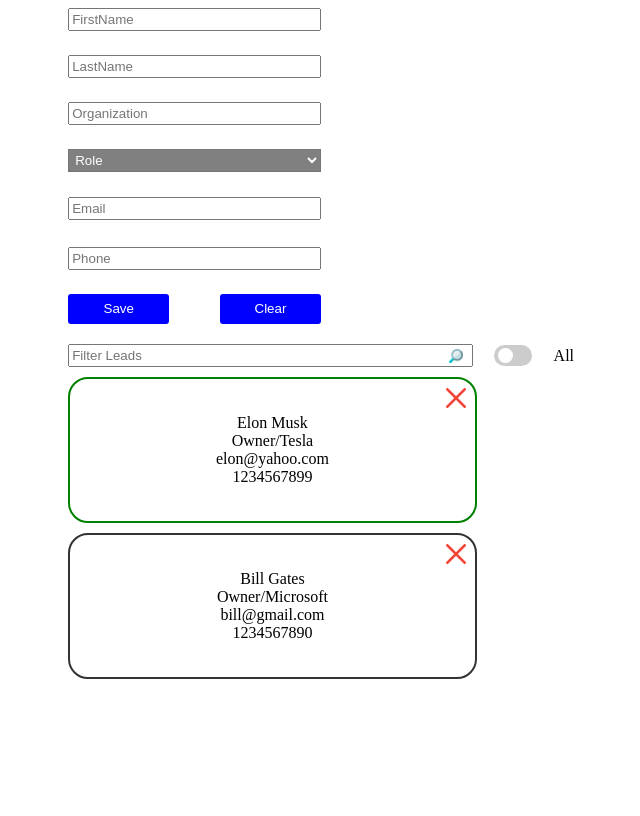
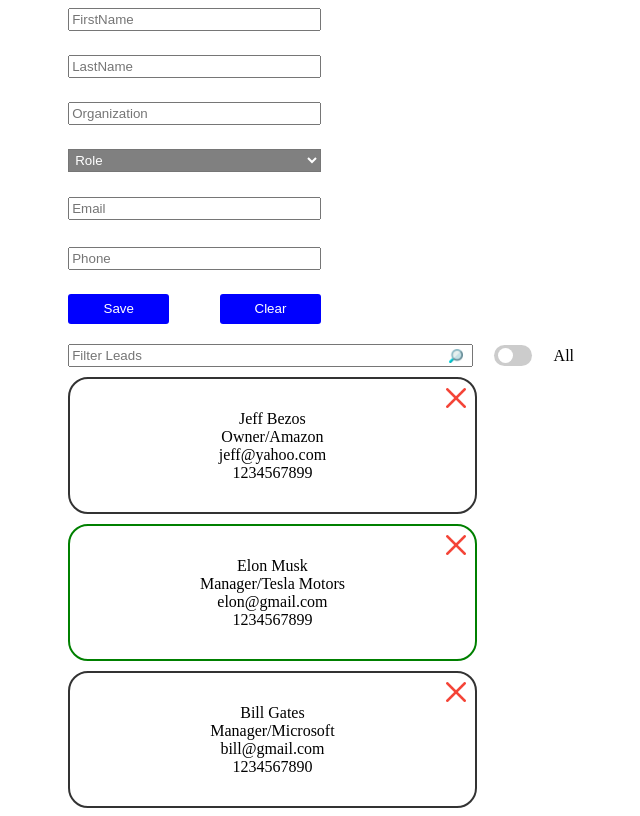
Before and after one commit to Tigran1991/Leads-Adding-App, a React (Create React App) app: page / in a window 1280 px wide. Shown: the whole page, without its empty margins (319-959 px from the left). Built offline with nearby package versions, Linux system fonts and the light colour scheme; data requests are answered from the project's data file.

Commit message:
fix lead updating feature

```diff
--- a/database/db.json
+++ b/database/db.json
@@ -4,23 +4,33 @@
       "firstName": "Bill",
       "lastName": "Gates",
       "organization": "Microsoft",
-      "role": "Owner",
+      "role": "Manager",
       "email": "bill@gmail.com",
       "phone": "1234567890",
       "id": 1,
-      "selected": false,
-      "completed": true
+      "selected": false
     },
     {
       "firstName": "Elon",
       "lastName": "Musk",
-      "organization": "Tesla",
-      "role": "Owner",
-      "email": "elon@yahoo.com",
+      "organization": "Tesla Motors",
+      "role": "Manager",
+      "email": "elon@gmail.com",
       "phone": "1234567899",
       "id": 2,
       "selected": true,
       "completed": true
+    },
+    {
+      "firstName": "Jeff",
+      "lastName": "Bezos",
+      "organization": "Amazon",
+      "role": "Owner",
+      "email": "jeff@yahoo.com",
+      "phone": "1234567899",
+      "id": 3,
+      "selected": false,
+      "completed": true
     }
   ]
 }
--- a/src/FormComponents/Form.js
+++ b/src/FormComponents/Form.js
@@ -49,7 +49,7 @@
     e.preventDefault()
     const emailValidationStatus = checkEmailValidation(e.target.email.value)
     const phoneValidationStatus = checkPhoneValidation(e.target.phone.value)
-    const leadData = createLeadData(e, selectedLeadId)
+    const leadData = createLeadData(e, selectedLeadId, selectedLead.selected)
     if (emailValidationStatus && phoneValidationStatus && !mustBeUpdated) {
       addLead(leadData)
       clearFormFields()
@@ -58,7 +58,7 @@
       phoneValidationStatus &&
       mustBeUpdated
     ) {
-      updateLead({ ...leadData, completed: !leadData.completed })
+      updateLead({ ...leadData })
       clearFormFields()
     }
   }
--- a/src/utils.js
+++ b/src/utils.js
@@ -17,7 +17,7 @@
   "Board Member",
 ]
 
-export const createLeadData = (event, selectedId) => {
+export const createLeadData = (event, selectedId, state) => {
   return {
     firstName: event.target.firstName.value,
     lastName: event.target.lastName.value,
@@ -26,7 +26,7 @@
     email: event.target.email.value,
     phone: event.target.phone.value,
     id: selectedId,
-    selected: false,
+    selected: state,
   }
 }
 
```
